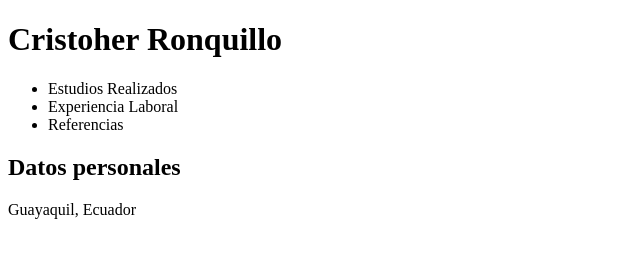
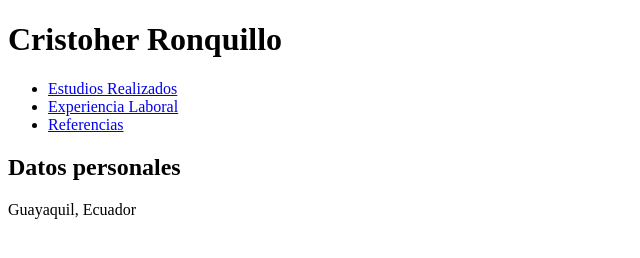
Before and after one commit to cronquillof/p62-carf-pww, a plain HTML site: page code/html/index.html in a window 1280 px wide. Shown: the whole page, without its empty margins (0-640 px from the left). Drawn offline with Linux system fonts and the light colour scheme.

Commit message:
Trabajo hecho en clase

```diff
--- a/code/html/index.html
+++ b/code/html/index.html
@@ -6,9 +6,9 @@
 <body>
         <h1>Cristoher Ronquillo</h1>
         <ul>
-            <li>Estudios Realizados</li>
-            <li>Experiencia Laboral</li>
-            <li>Referencias</li>
+            <li><a href="estudios.html">Estudios Realizados</a></li>
+            <li><a href="experiencia.html">Experiencia Laboral</a></li>
+            <li><a href="referencias.html">Referencias</a></li>
         </ul>
         <h2>Datos personales</h2>
         <p> Guayaquil, Ecuador</p>
```
Also changed, not shown: code/html/estudios.html (added), code/html/experiencia.html (added), code/html/referencias.html (added).
